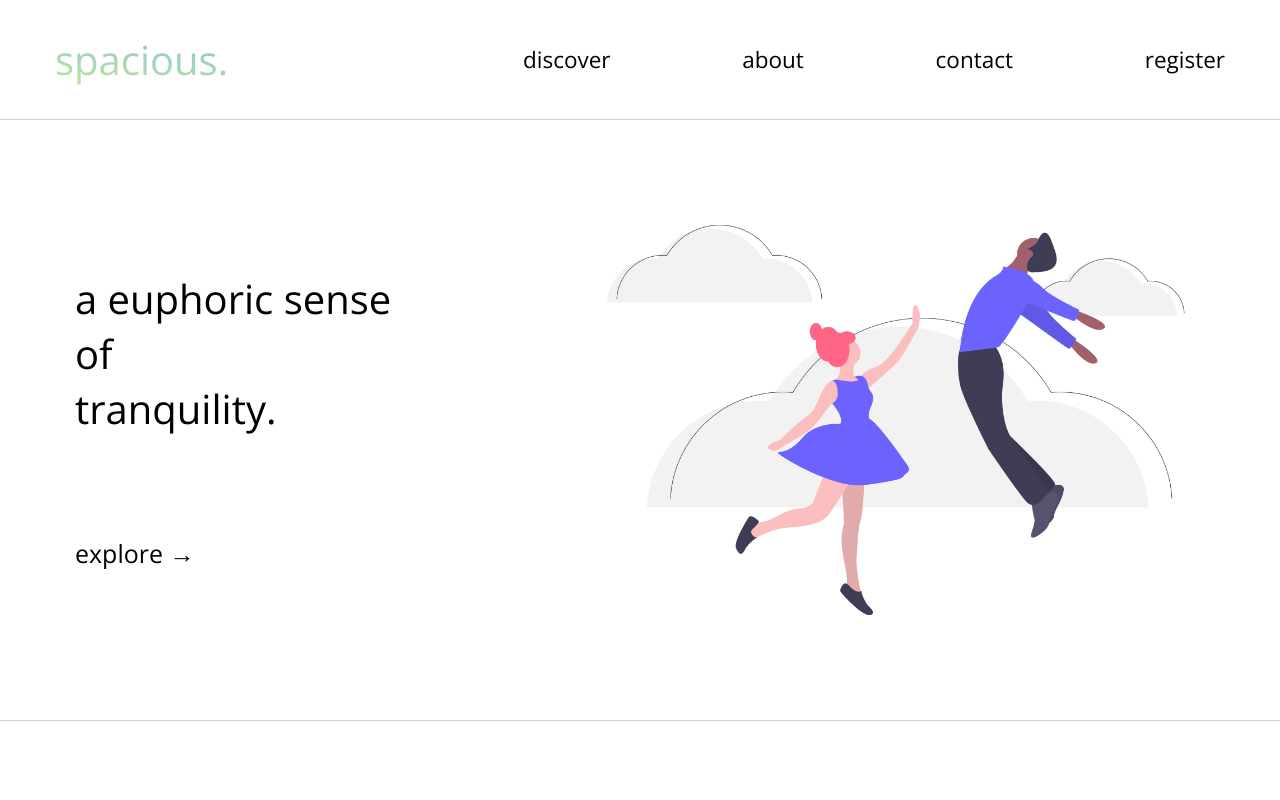
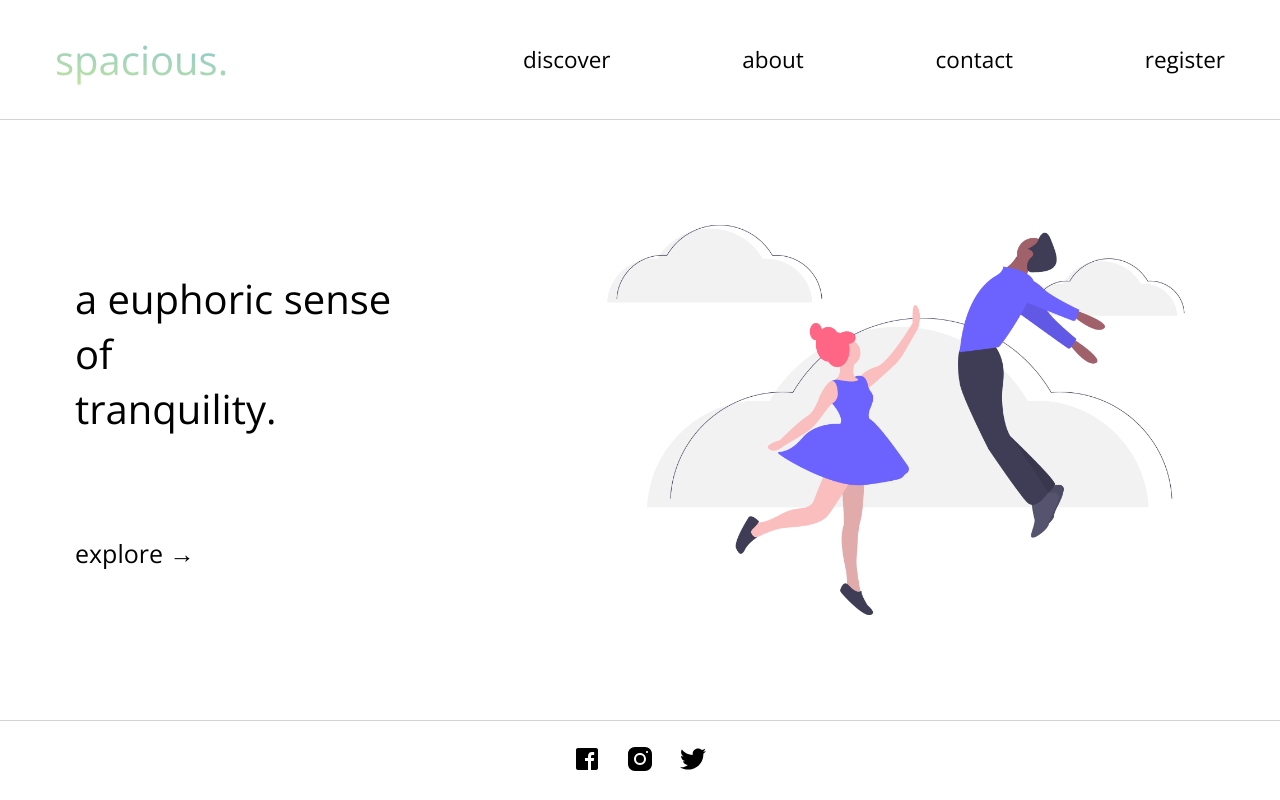
Before and after one commit to Bilal-Ehsan/Spacious, a plain HTML site: page index.html in a window 1280 px wide. Drawn offline with nearby package versions, Linux system fonts and the light colour scheme.

Commit message:
Added social media icons to footer

```diff
--- a/css/_components.scss
+++ b/css/_components.scss
@@ -61,3 +61,7 @@
     height: 48rem;
   }
 }
+
+.footer__icon {
+  margin: 0 1rem;
+}
--- a/css/_layout.scss
+++ b/css/_layout.scss
@@ -15,6 +15,9 @@
 
 .footer {
   height: 10vh;
+  border-top: 1px solid #d3d3d3;
+
   display: flex;
-  border-top: 1px solid #d3d3d3;
+  align-items: center;
+  justify-content: center;
 }
--- a/index.html
+++ b/index.html
@@ -43,7 +43,11 @@
     </section>
 
     <footer class="footer">
-
+      <div class="footer__icons">
+        <img src="img/icon-facebook.svg" alt="facebook icon" class="footer__icon">
+        <img src="img/icon-instagram.svg" alt="instagram icon" class="footer__icon">
+        <img src="img/icon-twitter.svg" alt="twitter icon" class="footer__icon">
+      </div>
     </footer>
   </body>
 </html>
```
Also changed, not shown: css/main.css, img/icon-facebook.svg (added), img/icon-instagram.svg (added), img/icon-twitter.svg (added), 1 other file.
